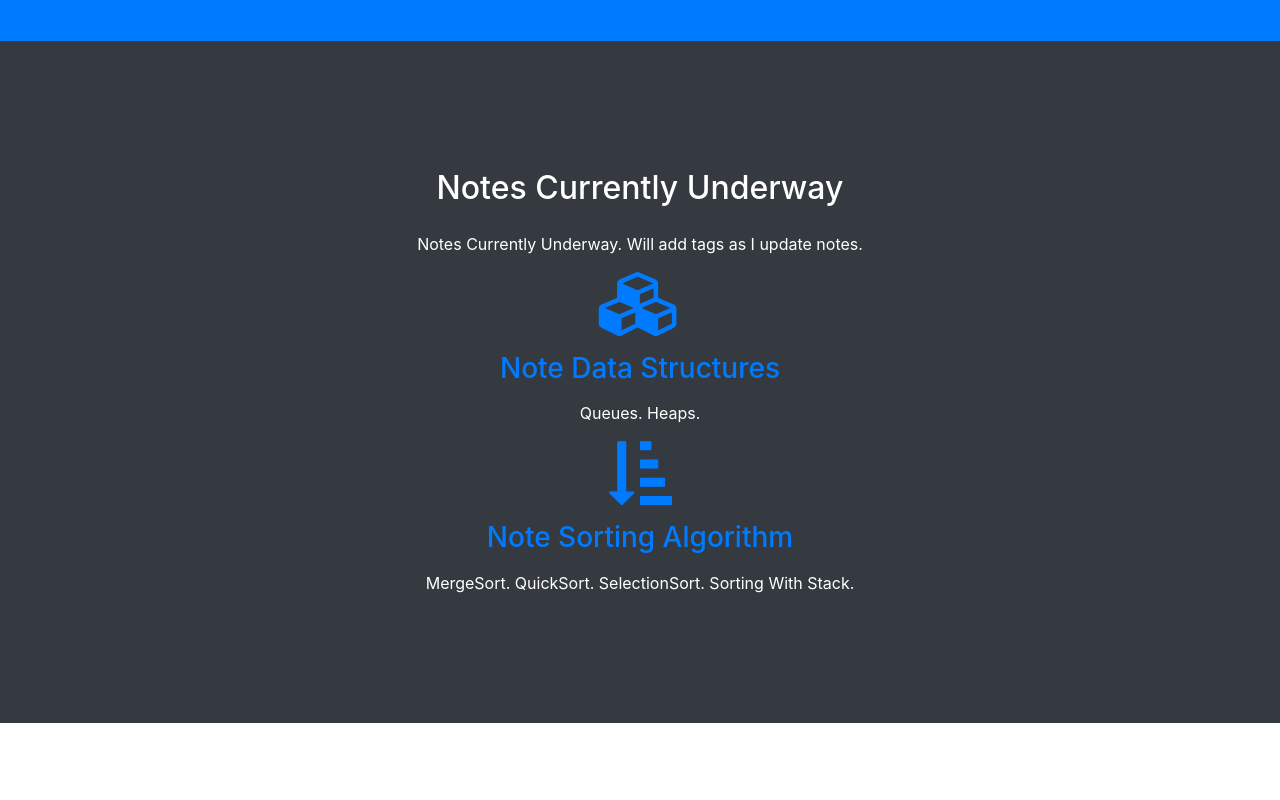
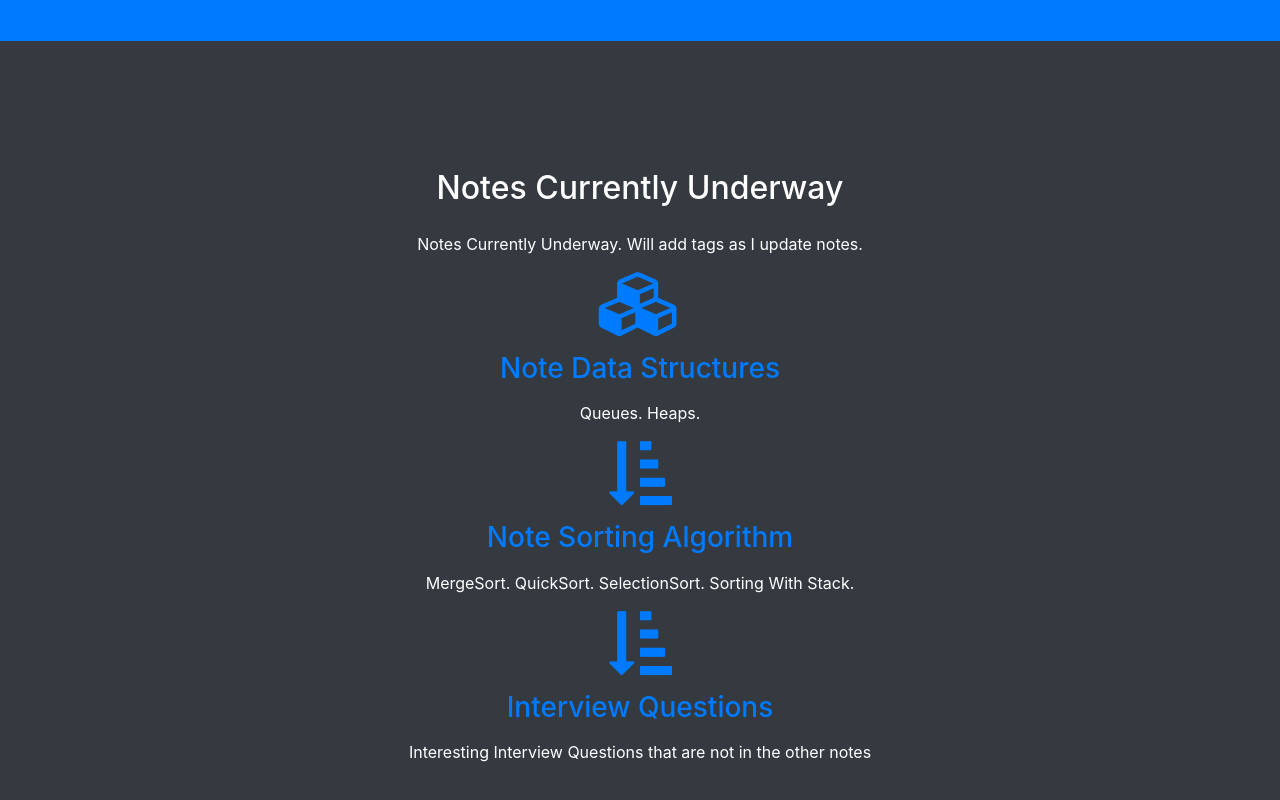
Before and after one commit to gddh/gddh.github.io, a website with bundled scripts: page index.html in a window 1280 px wide. Shown: the part 2548-3348 px from the top of the page. Before the commit the page ends 3271 px from the top, so only its background shows below. Built offline with nearby package versions, Linux system fonts and the light colour scheme.

Commit message:
added interview question notes

```diff
--- a/index.html
+++ b/index.html
@@ -239,6 +239,15 @@
         <p class="mb-0">MergeSort. QuickSort. SelectionSort. Sorting With Stack.</p>
       </div>
     </div>
+        <p></p>
+    <p></p>
+    <div class = "row">
+      <div class="col-lg-12 text-center">
+        <i class="fa fa-4x fa-sort-amount-asc text-primary mb-3 sr-icons"></i>
+        <h3 class="mb-3"><a href = "https://hackmd.io/s/r1hs7aITz">Interview Questions</a></h3>
+        <p class="mb-0">Interesting Interview Questions that are not in the other notes</p>
+      </div>
+    </div>
     </section>
 
 
```
